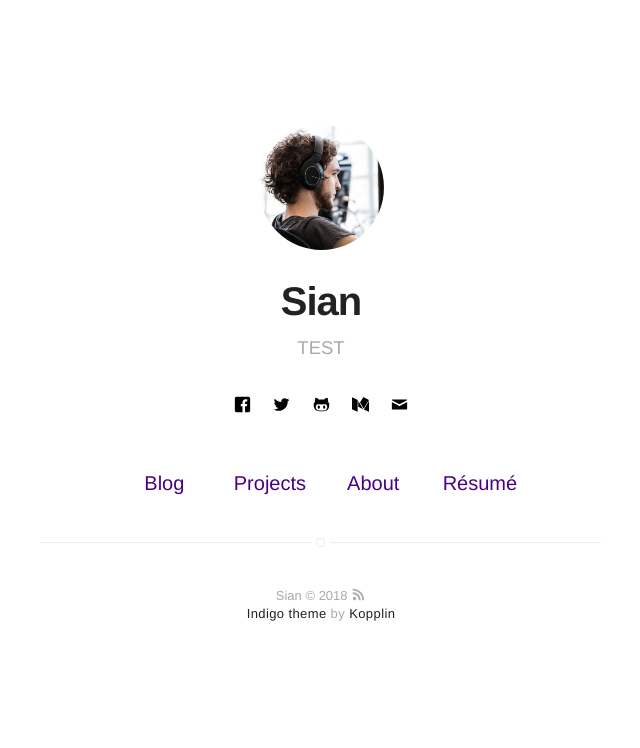
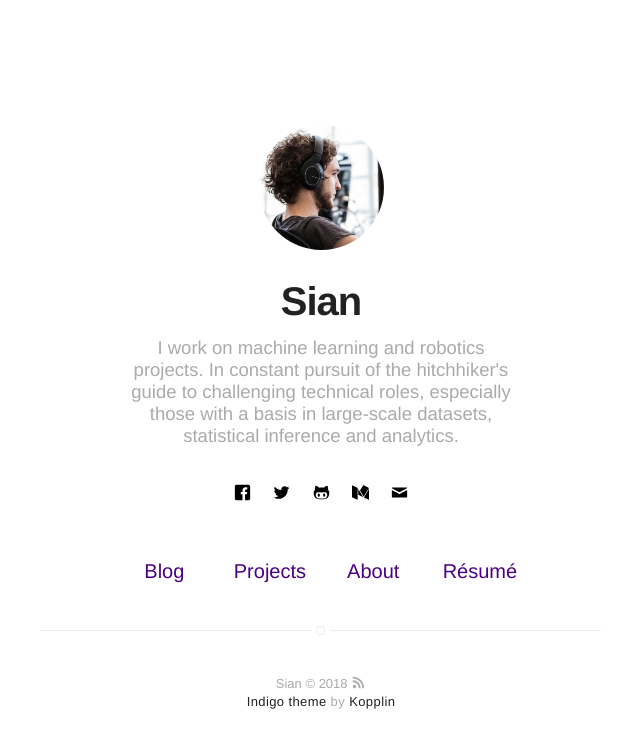
Before and after one commit to Siaan/Siaan.github.io, a Jekyll site: the page built from index.html, in a window 1280 px wide. Shown: the top 748 px of the page, without its empty margins (319-959 px from the left). Built offline with Jekyll 4.4.1, drawn with Linux system fonts in a browser that asks for light colours.

Commit message:
Update _config.yml

```diff
--- a/_config.yml
+++ b/_config.yml
@@ -1,6 +1,6 @@
 # main text of home
 name: Sian
-bio: TEST
+bio: I work on machine learning and robotics projects. In constant pursuit of the hitchhiker's guide to challenging technical roles, especially those with a basis in large-scale datasets, statistical inference and analytics.
 
 # twitter summary info
 description: A blog about technology and stuff related
```
